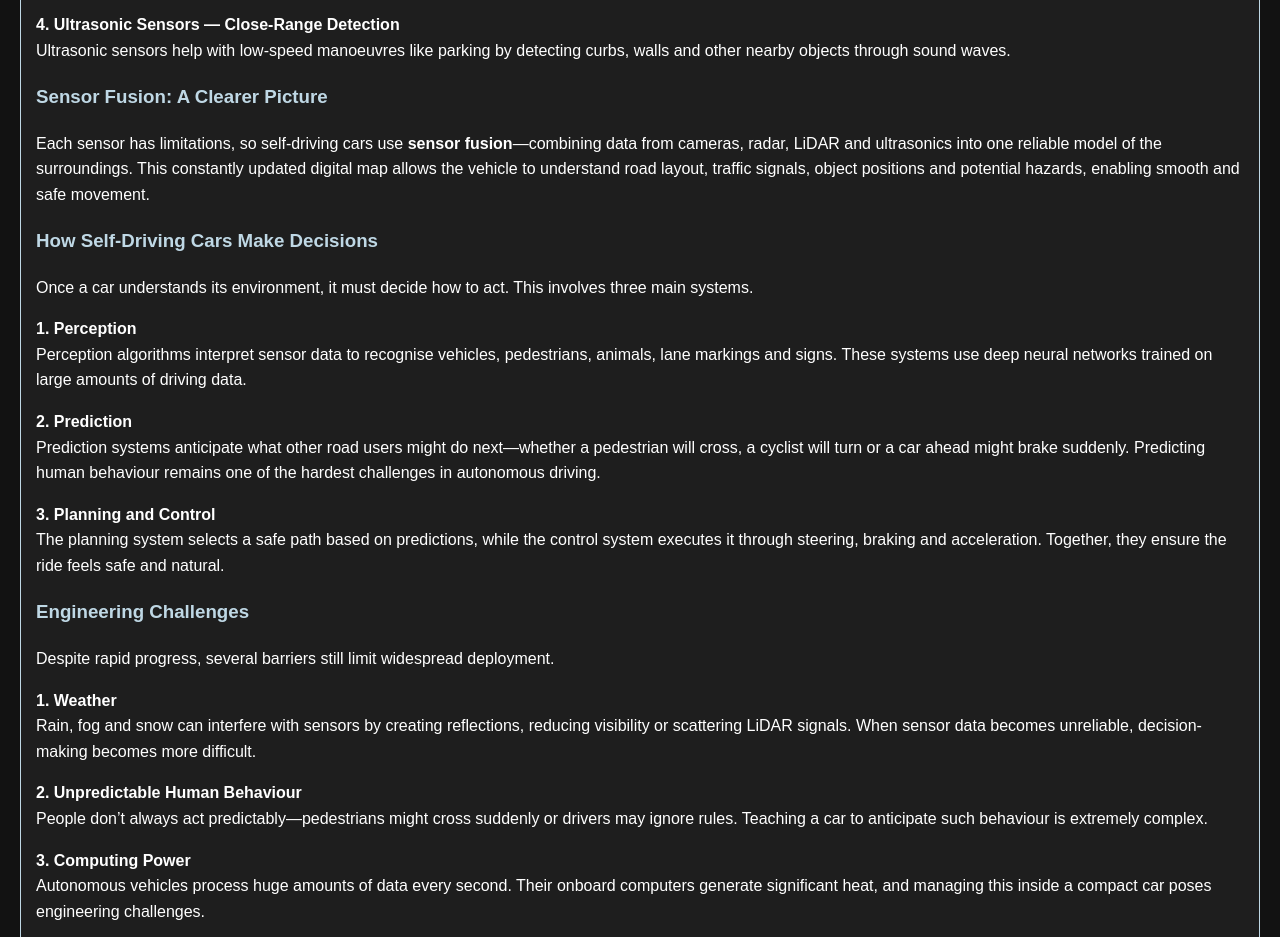
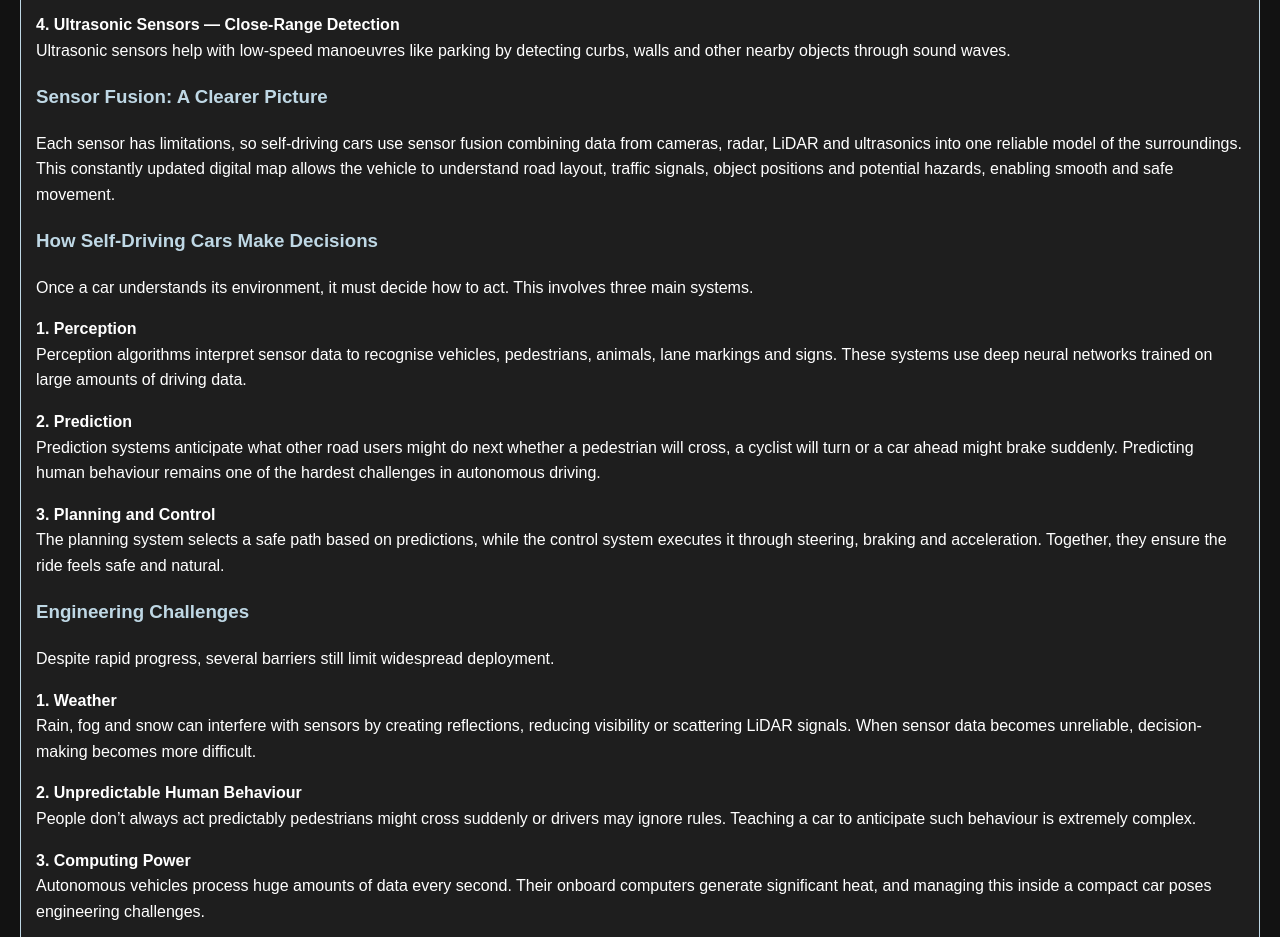
Before and after one commit to FEPSFY6915011/FY6915011, a plain HTML site: page index.html in a window 1280 px wide. Shown: the part 1860-2797 px from the top of the page. Drawn offline with Linux system fonts and the light colour scheme.

Commit message:
Update index.html

```diff
--- a/index.html
+++ b/index.html
@@ -123,7 +123,7 @@
     <p>
     Self-driving cars, also known as autonomous vehicles (AVs), are reshaping the automotive industry.
     Companies such as Tesla, Waymo and Mercedes already offer cars with different levels of automation,
-    and fully self-driving vehicles aim to handle every driving task—from steering and braking to navigating
+    and fully self-driving vehicles aim to handle every driving task from steering and braking to navigating
     junctions and reacting to sudden hazards.
     </p>
 
@@ -157,7 +157,7 @@
 
     <h3>Sensor Fusion: A Clearer Picture</h3>
     <p>
-    Each sensor has limitations, so self-driving cars use <b>sensor fusion</b>—combining data from cameras, radar, LiDAR and ultrasonics
+    Each sensor has limitations, so self-driving cars use sensor fusion combining data from cameras, radar, LiDAR and ultrasonics
     into one reliable model of the surroundings. This constantly updated digital map allows the vehicle to understand road layout,
     traffic signals, object positions and potential hazards, enabling smooth and safe movement.
     </p>
@@ -171,7 +171,7 @@
     </p>
 
     <p><b>2. Prediction</b><br>
-    Prediction systems anticipate what other road users might do next—whether a pedestrian will cross,
+    Prediction systems anticipate what other road users might do next whether a pedestrian will cross,
     a cyclist will turn or a car ahead might brake suddenly. Predicting human behaviour remains one of the hardest
     challenges in autonomous driving.
     </p>
@@ -190,7 +190,7 @@
     </p>
 
     <p><b>2. Unpredictable Human Behaviour</b><br>
-    People don’t always act predictably—pedestrians might cross suddenly or drivers may ignore rules.
+    People don’t always act predictably pedestrians might cross suddenly or drivers may ignore rules.
     Teaching a car to anticipate such behaviour is extremely complex.
     </p>
 
```
